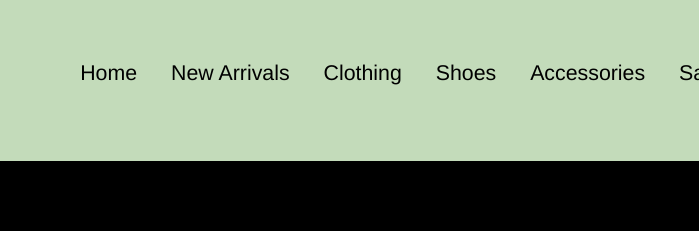
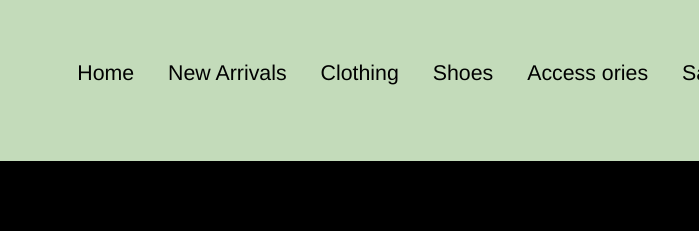
Before and after one commit to j-ohene/Ohene_Jesica_FIP, a plain HTML site: page Ohene_Jesica_FIPsite/index.html in a window 1280 px wide. Shown: the top 240 px of the page, 581-1280 px from the left. Drawn offline with Linux system fonts and the light colour scheme.

Commit message:
spelling

```diff
--- a/Ohene_Jesica_FIPsite/index.html
+++ b/Ohene_Jesica_FIPsite/index.html
@@ -20,7 +20,7 @@
                         <li><a href="#">New Arrivals</a></li>
                         <li><a href="#">Clothing</a></li>
                         <li><a href="#">Shoes</a></li>
-                        <li><a href="#">Accessories</a></li>
+                        <li><a href="#">Access ories</a></li>
                         <li><a href="gallery.html">Sale</a></li>
 
                     </ul>
```
